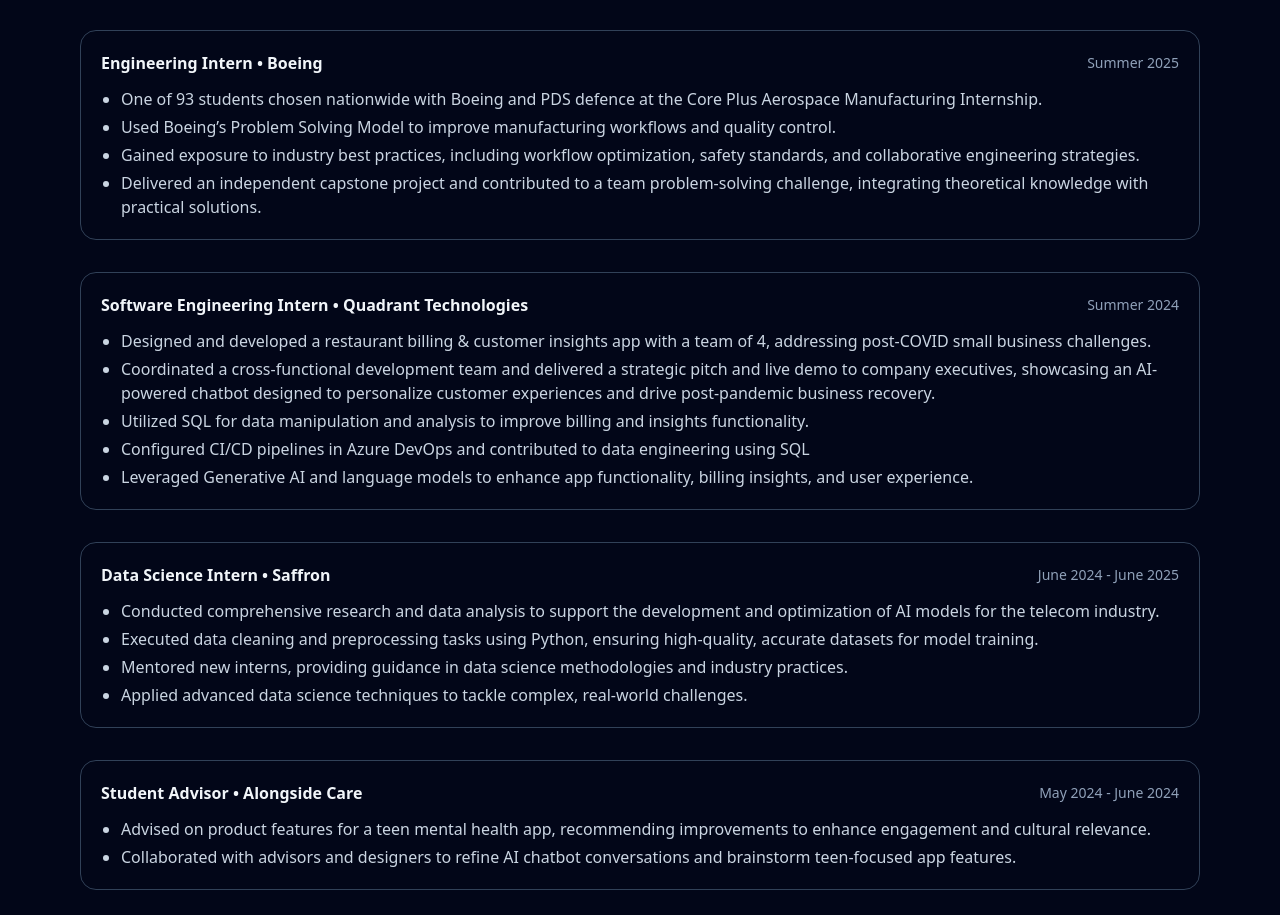
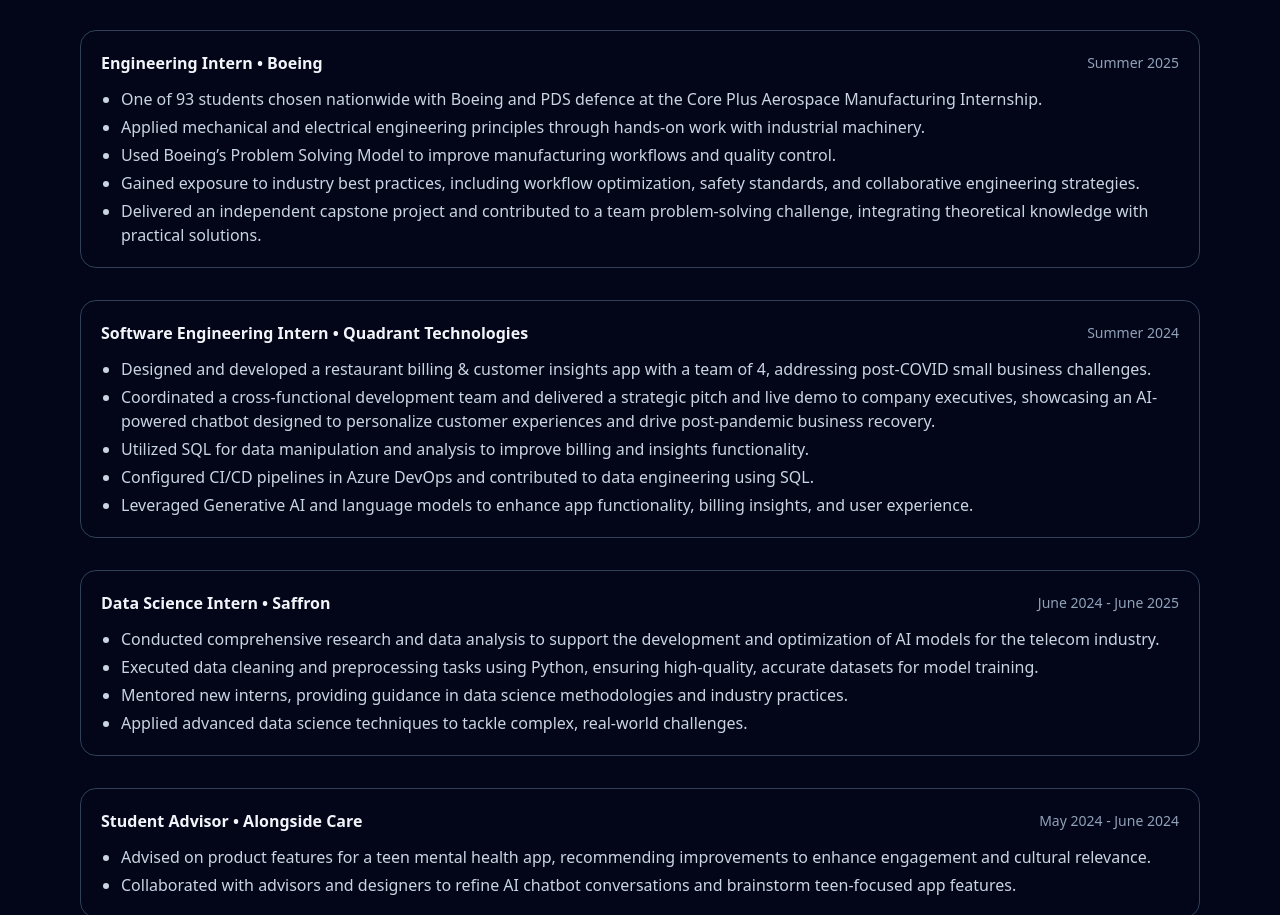
Before and after one commit to tvisham/my-portfolio, a React (Vite) app: page / in a window 1280 px wide. Shown: the part 1732-2647 px from the top of the page. Built offline with nearby package versions, Linux system fonts and the light colour scheme.

Commit message:
Updating project details

```diff
--- a/src/App.jsx
+++ b/src/App.jsx
@@ -104,6 +104,7 @@
     date: "Summer 2025",
     points: [
       "One of 93 students chosen nationwide with Boeing and PDS defence at the Core Plus Aerospace Manufacturing Internship.",
+      "Applied mechanical and electrical engineering principles through hands-on work with industrial machinery.",
       "Used Boeing’s Problem Solving Model to improve manufacturing workflows and quality control.",
       "Gained exposure to industry best practices, including workflow optimization, safety standards, and collaborative engineering strategies.",
       "Delivered an independent capstone project and contributed to a team problem-solving challenge, integrating theoretical knowledge with practical solutions.",
@@ -117,7 +118,7 @@
       "Designed and developed a restaurant billing & customer insights app with a team of 4, addressing post-COVID small business challenges.",
       "Coordinated a cross-functional development team and delivered a strategic pitch and live demo to company executives, showcasing an AI-powered chatbot designed to personalize customer experiences and drive post-pandemic business recovery.",
       "Utilized SQL for data manipulation and analysis to improve billing and insights functionality.",
-      "Configured CI/CD pipelines in Azure DevOps and contributed to data engineering using SQL",
+      "Configured CI/CD pipelines in Azure DevOps and contributed to data engineering using SQL.",
       "Leveraged Generative AI and language models to enhance app functionality, billing insights, and user experience.",
 
     ],
```
